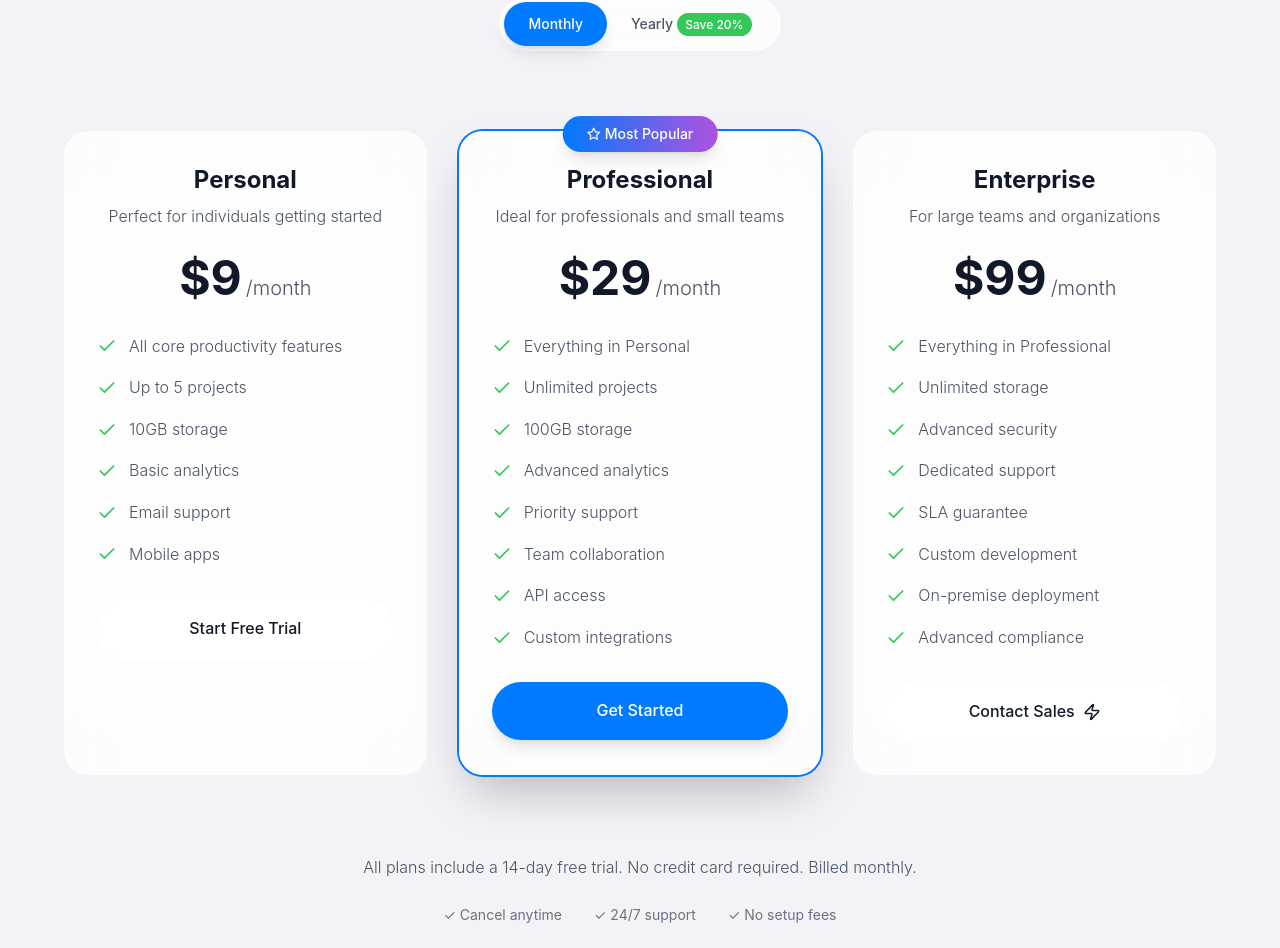
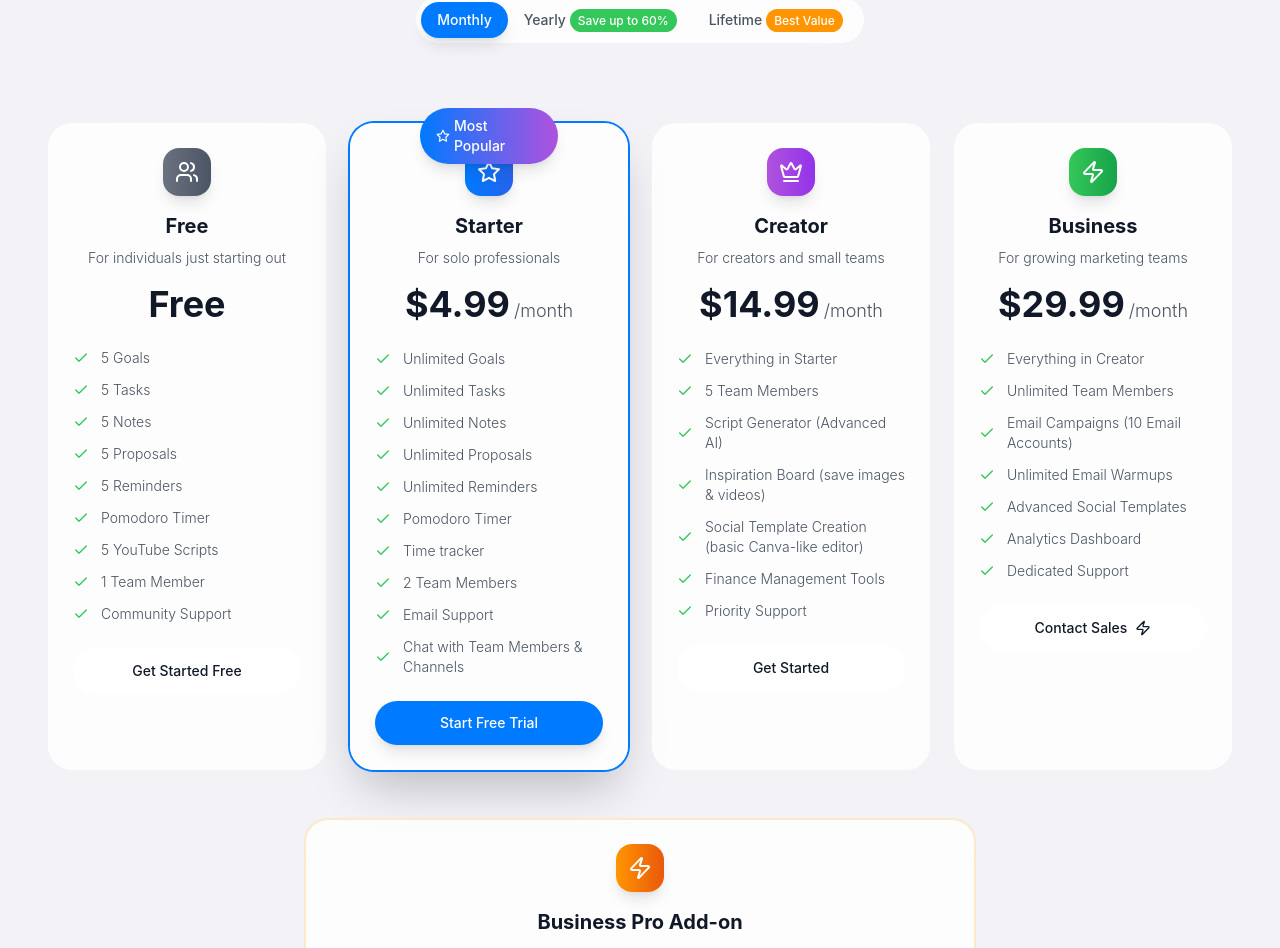
Before and after one commit to Chamaramadushankadev/Nexaprowebsite, a React (Vite) app: page / in a window 1280 px wide. Shown: the part 3139-4087 px from the top of the page. Built offline with nearby package versions, Linux system fonts and the light colour scheme; the HTML template or start-up script is replaced by a standard one.

Commit message:
Update Pricing with New Package Information

```diff
--- a/src/components/Pricing.jsx
+++ b/src/components/Pricing.jsx
@@ -1,22 +1,22 @@
 import { motion } from 'framer-motion';
 import { useInView } from 'framer-motion';
 import { useRef, useState } from 'react';
-import { Check, Star, Zap } from 'lucide-react';
+import { Check, Star, Zap, Crown, Users } from 'lucide-react';
 
 const Pricing = () => {
   const ref = useRef(null);
   const isInView = useInView(ref, { once: true, margin: "-100px" });
-  const [isYearly, setIsYearly] = useState(false);
+  const [billingPeriod, setBillingPeriod] = useState('monthly'); // monthly, yearly, lifetime
 
   // Placeholder Stripe checkout function
-  const handleStripeCheckout = (planName, priceId) => {
+  const handleStripeCheckout = (planName, priceId, price) => {
     console.log(`Initiating Stripe checkout for ${planName} with price ID: ${priceId}`);
 
     // TODO: Replace with actual Stripe integration
     // const stripe = await loadStripe(process.env.REACT_APP_STRIPE_PUBLISHABLE_KEY);
     // const { error } = await stripe.redirectToCheckout({
     //   lineItems: [{ price: priceId, quantity: 1 }],
-    //   mode: 'subscription',
+    //   mode: price === 0 ? 'setup' : 'subscription',
     //   successUrl: `${window.location.origin}/thank-you?email={CHECKOUT_SESSION_CUSTOMER_EMAIL}`,
     //   cancelUrl: `${window.location.origin}/cancel`,
     // });
@@ -29,76 +29,122 @@ const Pricing = () => {
 
   const plans = [
     {
-      name: 'Personal',
-      monthlyPrice: 9,
-      yearlyPrice: 72, // 20% discount
-      description: 'Perfect for individuals getting started',
+      id: 'free',
+      name: 'Free',
+      description: 'For individuals just starting out',
+      price: {
+        monthly: 0,
+        yearly: 0,
+        lifetime: 0
+      },
       features: [
-        'All core productivity features',
-        'Up to 5 projects',
-        '10GB storage',
-        'Basic analytics',
-        'Email support',
-        'Mobile apps'
+        '5 Goals',
+        '5 Tasks',
+        '5 Notes',
+        '5 Proposals',
+        '5 Reminders',
+        'Pomodoro Timer',
+        '5 YouTube Scripts',
+        '1 Team Member',
+        'Community Support'
+      ],
+      buttonText: 'Get Started Free',
+      popular: false,
+      icon: Users,
+      color: 'from-gray-500 to-gray-600'
+    },
+    {
+      id: 'starter',
+      name: 'Starter',
+      description: 'For solo professionals',
+      price: {
+        monthly: 4.99,
+        yearly: 49.99,
+        lifetime: 99.99
+      },
+      features: [
+        'Unlimited Goals',
+        'Unlimited Tasks',
+        'Unlimited Notes',
+        'Unlimited Proposals',
+        'Unlimited Reminders',
+        'Pomodoro Timer',
+        'Time tracker',
+        '2 Team Members',
+        'Email Support',
+        'Chat with Team Members & Channels'
       ],
       buttonText: 'Start Free Trial',
-      popular: false,
-      monthlyPriceId: 'price_personal_monthly',
-      yearlyPriceId: 'price_personal_yearly'
+      popular: true,
+      icon: Star,
+      color: 'from-apple-blue to-blue-600'
     },
     {
-      name: 'Professional',
-      monthlyPrice: 29,
-      yearlyPrice: 232, // 20% discount
-      description: 'Ideal for professionals and small teams',
+      id: 'creator',
+      name: 'Creator',
+      description: 'For creators and small teams',
+      price: {
+        monthly: 14.99,
+        yearly: 119.99,
+        lifetime: 239.98
+      },
       features: [
-        'Everything in Personal',
-        'Unlimited projects',
-        '100GB storage',
-        'Advanced analytics',
-        'Priority support',
-        'Team collaboration',
-        'API access',
-        'Custom integrations'
+        'Everything in Starter',
+        '5 Team Members',
+        'Script Generator (Advanced AI)',
+        'Inspiration Board (save images & videos)',
+        'Social Template Creation (basic Canva-like editor)',
+        'Finance Management Tools',
+        'Priority Support'
       ],
       buttonText: 'Get Started',
-      popular: true,
-      monthlyPriceId: 'price_professional_monthly',
-      yearlyPriceId: 'price_professional_yearly'
+      popular: false,
+      icon: Crown,
+      color: 'from-apple-purple to-purple-600'
     },
     {
-      name: 'Enterprise',
-      monthlyPrice: 99,
-      yearlyPrice: 792, // 20% discount
-      description: 'For large teams and organizations',
+      id: 'business',
+      name: 'Business',
+      description: 'For growing marketing teams',
+      price: {
+        monthly: 29.99,
+        yearly: 189.99,
+        lifetime: null // No lifetime option for Business
+      },
       features: [
-        'Everything in Professional',
-        'Unlimited storage',
-        'Advanced security',
-        'Dedicated support',
-        'SLA guarantee',
-        'Custom development',
-        'On-premise deployment',
-        'Advanced compliance'
+        'Everything in Creator',
+        'Unlimited Team Members',
+        'Email Campaigns (10 Email Accounts)',
+        'Unlimited Email Warmups',
+        'Advanced Social Templates',
+        'Analytics Dashboard',
+        'Dedicated Support'
       ],
       buttonText: 'Contact Sales',
       popular: false,
-      monthlyPriceId: 'price_enterprise_monthly',
-      yearlyPriceId: 'price_enterprise_yearly'
+      icon: Zap,
+      color: 'from-apple-green to-green-600'
     }
   ];
 
   const getCurrentPrice = (plan) => {
-    return isYearly ? plan.yearlyPrice : plan.monthlyPrice;
+    return plan.price[billingPeriod] || 0;
   };
 
   const getCurrentPriceId = (plan) => {
-    return isYearly ? plan.yearlyPriceId : plan.monthlyPriceId;
+    return `price_${plan.id}_${billingPeriod}`;
   };
 
   const getPeriodText = () => {
-    return isYearly ? '/year' : '/month';
+    if (billingPeriod === 'lifetime') return 'one-time';
+    return billingPeriod === 'yearly' ? '/year' : '/month';
   };
+
+  const getYearlySavings = (plan) => {
+    if (!plan.price.monthly || !plan.price.yearly) return 0;
+    return (plan.price.monthly * 12) - plan.price.yearly;
+  };
+
   const containerVariants = {
     hidden: { opacity: 0 },
     visible: {
@@ -145,7 +191,7 @@ const Pricing = () => {
             variants={itemVariants}
             className="text-xl text-gray-600 dark:text-gray-300 max-w-3xl mx-auto mb-8 font-light"
           >
-            Choose the perfect plan for your needs. All plans include a 14-day free trial.
+            Choose the perfect plan for your needs. Start free, upgrade anytime.
           </motion.p>
 
           {/* Billing Toggle */}
@@ -154,9 +200,9 @@ const Pricing = () => {
             className="inline-flex items-center glass-effect rounded-full p-1 relative"
           >
             <button
-              onClick={() => setIsYearly(false)}
-              className={`px-6 py-3 text-sm font-medium rounded-full transition-all duration-300 relative z-10 ${
-                !isYearly
+              onClick={() => setBillingPeriod('monthly')}
+              className={`px-4 py-2 text-sm font-medium rounded-full transition-all duration-300 relative z-10 ${
+                billingPeriod === 'monthly'
                   ? 'text-white bg-apple-blue shadow-lg'
                   : 'text-gray-600 dark:text-gray-300 hover:text-apple-blue'
               }`}
@@ -164,16 +210,29 @@ const Pricing = () => {
               Monthly
             </button>
             <button
-              onClick={() => setIsYearly(true)}
-              className={`px-6 py-3 text-sm font-medium rounded-full transition-all duration-300 relative z-10 ${
-                isYearly
+              onClick={() => setBillingPeriod('yearly')}
+              className={`px-4 py-2 text-sm font-medium rounded-full transition-all duration-300 relative z-10 ${
+                billingPeriod === 'yearly'
                   ? 'text-white bg-apple-blue shadow-lg'
                   : 'text-gray-600 dark:text-gray-300 hover:text-apple-blue'
               }`}
             >
               <span>Yearly</span>
               <span className="ml-1 text-xs bg-apple-green text-white px-2 py-1 rounded-full">
-                Save 20%
+                Save up to 60%
+              </span>
+            </button>
+            <button
+              onClick={() => setBillingPeriod('lifetime')}
+              className={`px-4 py-2 text-sm font-medium rounded-full transition-all duration-300 relative z-10 ${
+                billingPeriod === 'lifetime'
+                  ? 'text-white bg-apple-blue shadow-lg'
+                  : 'text-gray-600 dark:text-gray-300 hover:text-apple-blue'
+              }`}
+            >
+              <span>Lifetime</span>
+              <span className="ml-1 text-xs bg-apple-orange text-white px-2 py-1 rounded-full">
+                Best Value
               </span>
             </button>
           </motion.div>
@@ -183,9 +242,14 @@ const Pricing = () => {
           initial="hidden"
           animate={isInView ? "visible" : "hidden"}
           variants={containerVariants}
-          className="grid grid-cols-1 md:grid-cols-3 gap-8 max-w-6xl mx-auto"
+          className="grid grid-cols-1 md:grid-cols-2 lg:grid-cols-4 gap-6 max-w-7xl mx-auto"
         >
-          {plans.map((plan, index) => (
+          {plans.map((plan, index) => {
+            const Icon = plan.icon;
+            const currentPrice = getCurrentPrice(plan);
+            const isLifetimeAvailable = plan.price.lifetime !== null;
+
+            return (
               <motion.div
                 key={index}
                 variants={itemVariants}
@@ -193,7 +257,7 @@ const Pricing = () => {
                   y: -10,
                   transition: { duration: 0.3 }
                 }}
-              className={`relative glass-effect rounded-3xl p-8 transition-all duration-300 ${
+                className={`relative glass-effect rounded-3xl p-6 transition-all duration-300 ${
                   plan.popular
                     ? 'ring-2 ring-apple-blue shadow-2xl scale-105'
                     : 'hover:shadow-xl'
@@ -202,7 +266,7 @@ const Pricing = () => {
                 {/* Popular Badge */}
                 {plan.popular && (
                   <div className="absolute -top-4 left-1/2 transform -translate-x-1/2">
-                  <div className="bg-gradient-to-r from-apple-blue to-apple-purple text-white px-6 py-2 rounded-full text-sm font-medium flex items-center space-x-1 shadow-lg">
+                    <div className="bg-gradient-to-r from-apple-blue to-apple-purple text-white px-4 py-2 rounded-full text-sm font-medium flex items-center space-x-1 shadow-lg">
                       <Star size={14} />
                       <span>Most Popular</span>
                     </div>
@@ -210,36 +274,52 @@ const Pricing = () => {
                 )}
 
                 {/* Plan Header */}
-              <div className="text-center mb-8">
-                <h3 className="text-2xl font-bold text-gray-900 dark:text-white mb-2">
+                <div className="text-center mb-6">
+                  <div className={`inline-flex items-center justify-center w-12 h-12 rounded-2xl bg-gradient-to-r ${plan.color} mb-4 shadow-lg`}>
+                    <Icon size={24} className="text-white" />
+                  </div>
+                  <h3 className="text-xl font-bold text-gray-900 dark:text-white mb-2">
                     {plan.name}
                   </h3>
-                <p className="text-gray-600 dark:text-gray-300 mb-6 font-light">
+                  <p className="text-gray-600 dark:text-gray-300 mb-4 font-light text-sm">
                     {plan.description}
                   </p>
                   <div className="flex items-baseline justify-center">
-                  <span className="text-5xl font-bold text-gray-900 dark:text-white">
-                    ${getCurrentPrice(plan)}
+                    {currentPrice === 0 ? (
+                      <span className="text-4xl font-bold text-gray-900 dark:text-white">
+                        Free
                       </span>
-                  <span className="text-xl text-gray-600 dark:text-gray-300 ml-1 font-light">
+                    ) : (
+                      <>
+                        <span className="text-4xl font-bold text-gray-900 dark:text-white">
+                          ${currentPrice}
+                        </span>
+                        <span className="text-lg text-gray-600 dark:text-gray-300 ml-1 font-light">
                           {getPeriodText()}
                         </span>
+                      </>
+                    )}
                   </div>
-                {isYearly && (
+                  {billingPeriod === 'yearly' && getYearlySavings(plan) > 0 && (
                     <div className="text-sm text-apple-green mt-2">
-                    Save ${(plan.monthlyPrice * 12) - plan.yearlyPrice} per year
+                      Save ${getYearlySavings(plan)} per year
+                    </div>
+                  )}
+                  {billingPeriod === 'lifetime' && !isLifetimeAvailable && (
+                    <div className="text-sm text-gray-500 mt-2">
+                      Lifetime not available
                     </div>
                   )}
                 </div>
 
                 {/* Features */}
-              <ul className="space-y-4 mb-8">
+                <ul className="space-y-3 mb-6">
                   {plan.features.map((feature, featureIndex) => (
                     <li key={featureIndex} className="flex items-center space-x-3">
                       <div className="flex-shrink-0">
-                      <Check size={20} className="text-apple-green" />
+                        <Check size={16} className="text-apple-green" />
                       </div>
-                    <span className="text-gray-600 dark:text-gray-300 font-light">
+                      <span className="text-gray-600 dark:text-gray-300 font-light text-sm">
                         {feature}
                       </span>
                     </li>
@@ -248,26 +328,87 @@ const Pricing = () => {
 
                 {/* CTA Button */}
                 <motion.button
-                onClick={() => handleStripeCheckout(plan.name, getCurrentPriceId(plan))}
+                  onClick={() => {
+                    if (billingPeriod === 'lifetime' && !isLifetimeAvailable) {
+                      alert('Lifetime plan not available for this tier. Please select monthly or yearly billing.');
+                      return;
+                    }
+                    handleStripeCheckout(plan.name, getCurrentPriceId(plan), currentPrice);
+                  }}
                   whileHover={{ scale: 1.02 }}
                   whileTap={{ scale: 0.98 }}
-                className={`w-full py-4 px-6 rounded-full font-medium transition-all duration-300 ${
+                  disabled={billingPeriod === 'lifetime' && !isLifetimeAvailable}
+                  className={`w-full py-3 px-6 rounded-full font-medium transition-all duration-300 text-sm ${
                     plan.popular
                       ? 'bg-apple-blue hover:bg-blue-600 text-white shadow-lg hover:shadow-xl'
+                      : billingPeriod === 'lifetime' && !isLifetimeAvailable
+                      ? 'glass-effect text-gray-400 cursor-not-allowed opacity-50'
                       : 'glass-effect hover:bg-white/10 text-gray-900 dark:text-white border border-white/20 dark:border-gray-700/50'
                   }`}
                 >
-                {plan.name === 'Enterprise' ? (
+                  {plan.name === 'Business' ? (
                     <div className="flex items-center justify-center space-x-2">
                       <span>{plan.buttonText}</span>
-                    <Zap size={18} />
+                      <Zap size={16} />
                     </div>
                   ) : (
                     plan.buttonText
                   )}
                 </motion.button>
               </motion.div>
-          ))}
+            );
+          })}
+        </motion.div>
+
+        {/* Business Pro Add-on */}
+        <motion.div
+          initial={{ opacity: 0, y: 30 }}
+          animate={isInView ? { opacity: 1, y: 0 } : { opacity: 0, y: 30 }}
+          transition={{ delay: 1, duration: 0.6 }}
+          className="mt-12 max-w-2xl mx-auto"
+        >
+          <div className="glass-effect rounded-3xl p-6 border-2 border-apple-orange/20">
+            <div className="text-center">
+              <div className="inline-flex items-center justify-center w-12 h-12 rounded-2xl bg-gradient-to-r from-apple-orange to-orange-600 mb-4 shadow-lg">
+                <Zap size={24} className="text-white" />
+              </div>
+              <h3 className="text-xl font-bold text-gray-900 dark:text-white mb-2">
+                Business Pro Add-on
+              </h3>
+              <p className="text-gray-600 dark:text-gray-300 mb-4 font-light">
+                For high-volume outreach
+              </p>
+              <div className="flex items-baseline justify-center mb-4">
+                <span className="text-3xl font-bold text-gray-900 dark:text-white">
+                  ${billingPeriod === 'yearly' ? '30' : '3'}
+                </span>
+                <span className="text-lg text-gray-600 dark:text-gray-300 ml-1 font-light">
+                  {billingPeriod === 'yearly' ? '/year' : '/month'}
+                </span>
+              </div>
+              <ul className="space-y-2 mb-6 text-sm">
+                <li className="flex items-center justify-center space-x-2">
+                  <Check size={14} className="text-apple-green" />
+                  <span className="text-gray-600 dark:text-gray-300">Adds extra email account to your Business plan</span>
+                </li>
+                <li className="flex items-center justify-center space-x-2">
+                  <Check size={14} className="text-apple-green" />
+                  <span className="text-gray-600 dark:text-gray-300">Includes warmup + campaigns</span>
+                </li>
+                <li className="flex items-center justify-center space-x-2">
+                  <Check size={14} className="text-apple-green" />
+                  <span className="text-gray-600 dark:text-gray-300">Ideal for agencies managing many clients</span>
+                </li>
+              </ul>
+              <motion.button
+                whileHover={{ scale: 1.02 }}
+                whileTap={{ scale: 0.98 }}
+                className="btn-secondary text-sm px-8 py-3"
+              >
+                Add to Business Plan
+              </motion.button>
+            </div>
+          </div>
         </motion.div>
 
         {/* Bottom Section */}
@@ -275,15 +416,16 @@ const Pricing = () => {
           initial={{ opacity: 0, y: 30 }}
           animate={isInView ? { opacity: 1, y: 0 } : { opacity: 0, y: 30 }}
           transition={{ delay: 1.2, duration: 0.6 }}
-          className="text-center mt-20"
+          className="text-center mt-16"
         >
           <p className="text-gray-600 dark:text-gray-300 mb-6 font-light">
-            All plans include a 14-day free trial. No credit card required. {isYearly ? 'Billed annually.' : 'Billed monthly.'}
+            All paid plans include a 14-day free trial. No credit card required for Free plan.
           </p>
           <div className="flex flex-wrap justify-center items-center space-x-8 text-sm text-gray-500 dark:text-gray-400">
             <span>✓ Cancel anytime</span>
             <span>✓ 24/7 support</span>
             <span>✓ No setup fees</span>
+            <span>✓ Lifetime options available</span>
           </div>
         </motion.div>
       </div>
```
Lines whose indentation alone changed are shown as unchanged.
